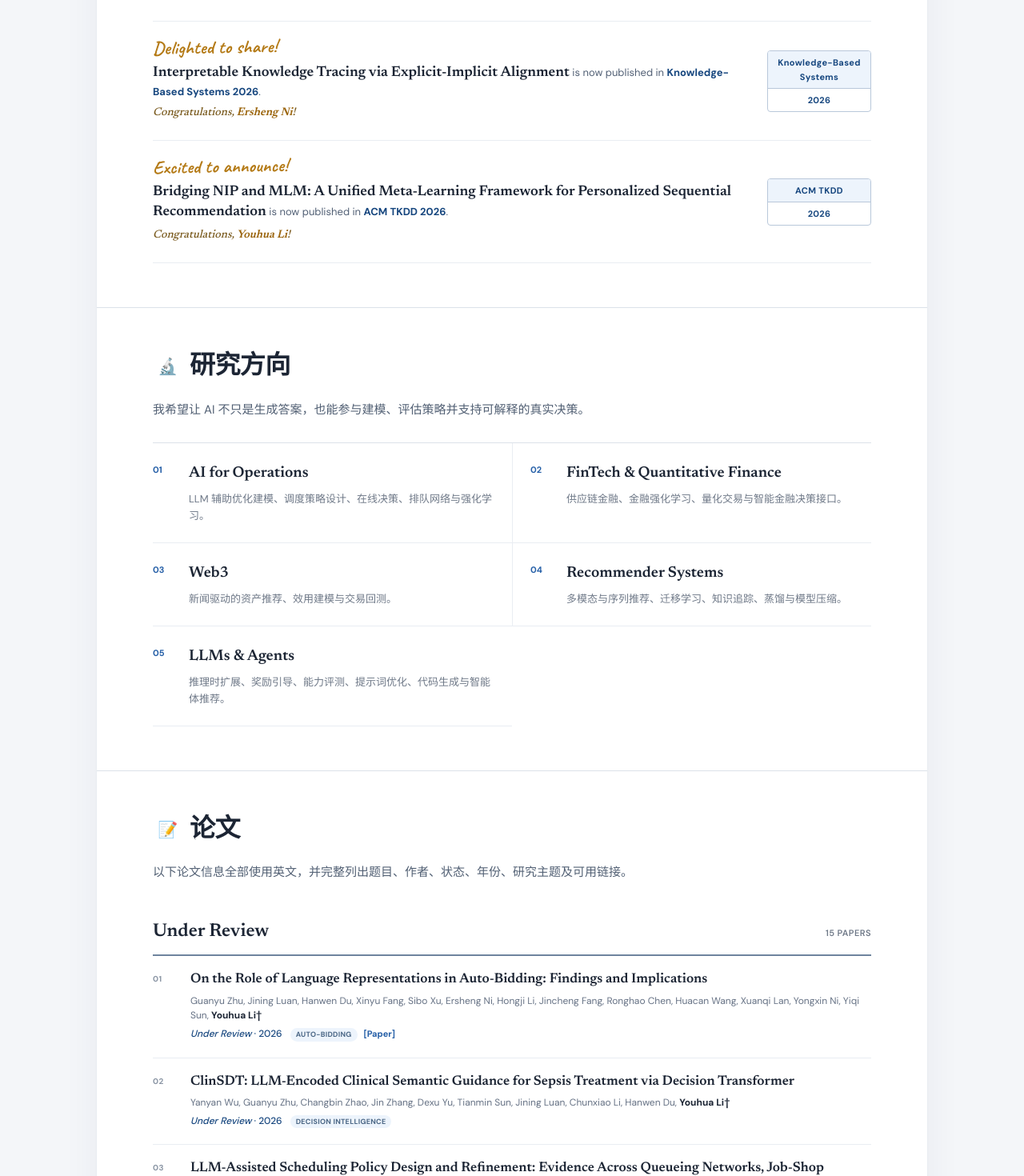
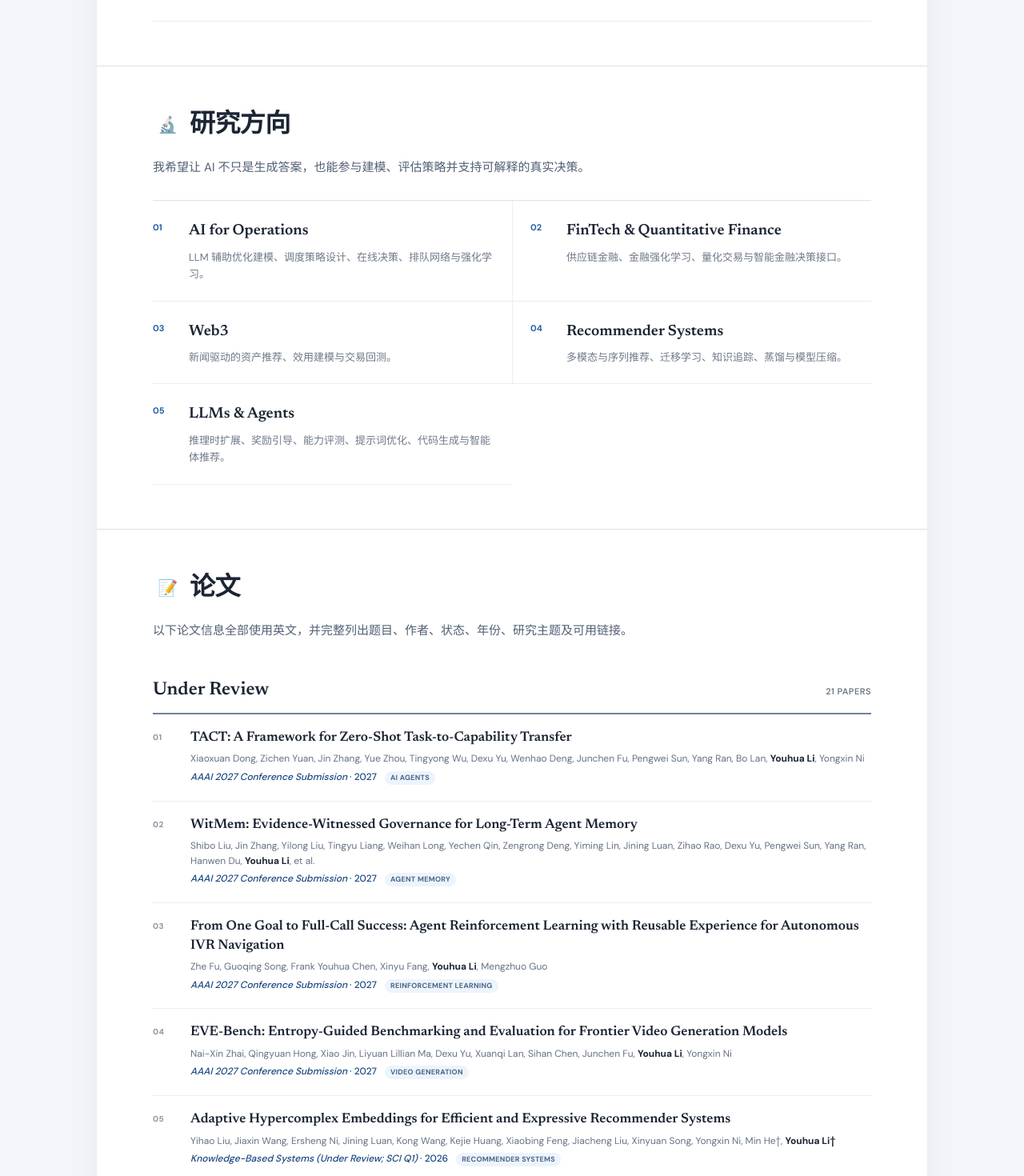
Before and after one commit to youhua97/youhua97.github.io, a Next.js app: page / in a window 1280 px wide. Shown: the part 1400-2870 px from the top of the page at 80% size. Built offline with nearby package versions, Linux system fonts and the light colour scheme.

Commit message:
Add new submissions and focus the news section

```diff
--- a/app/AcademicHome.tsx
+++ b/app/AcademicHome.tsx
@@ -33,7 +33,7 @@ const copy = {
     navAria: "页面导航",
     avatarAria: "YL 字母抽象头像（非真人照片）",
     newsTitle: "最新动态",
-    newsNote: "最新公开的录用与发表成果",
+    newsNote: "最新公开的录用成果",
     researchTitle: "研究方向",
     researchIntro: "我希望让 AI 不只是生成答案，也能参与建模、评估策略并支持可解释的真实决策。",
     researchAreas: [
@@ -160,7 +160,7 @@ const copy = {
     navAria: "Page navigation",
     avatarAria: "Abstract YL monogram avatar, not a real photograph",
     newsTitle: "News",
-    newsNote: "Latest public acceptances and publications",
+    newsNote: "Latest public acceptance",
     researchTitle: "Research",
     researchIntro: "I work toward AI systems that do more than generate answers: they formulate models, evaluate policies, and support interpretable real-world decisions.",
     researchAreas: [
@@ -273,24 +273,6 @@ const news = [
     venue: "ECCV",
     year: "2026",
     firstAuthor: "Nai-Xin Zhai",
-  },
-  {
-    lead: "Delighted to share!",
-    title: "Interpretable Knowledge Tracing via Explicit-Implicit Alignment",
-    status: "is now published in",
-    venue: "Knowledge-Based Systems",
-    year: "2026",
-    firstAuthor: "Ersheng Ni",
-    href: "https://doi.org/10.1016/j.knosys.2026.116071",
-  },
-  {
-    lead: "Excited to announce!",
-    title: "Bridging NIP and MLM: A Unified Meta-Learning Framework for Personalized Sequential Recommendation",
-    status: "is now published in",
-    venue: "ACM TKDD",
-    year: "2026",
-    firstAuthor: "Youhua Li",
-    href: "https://dl.acm.org/doi/10.1145/3786346",
   },
 ];
 
--- a/app/data.ts
+++ b/app/data.ts
@@ -8,6 +8,58 @@ export type Paper = {
 };
 
 export const underReview: Paper[] = [
+  {
+    title: "TACT: A Framework for Zero-Shot Task-to-Capability Transfer",
+    authors:
+      "Xiaoxuan Dong, Zichen Yuan, Jin Zhang, Yue Zhou, Tingyong Wu, Dexu Yu, Wenhao Deng, Junchen Fu, Pengwei Sun, Yang Ran, Bo Lan, Youhua Li, Yongxin Ni",
+    venue: "AAAI 2027 Conference Submission",
+    year: "2027",
+    tag: "AI Agents",
+  },
+  {
+    title: "WitMem: Evidence-Witnessed Governance for Long-Term Agent Memory",
+    authors:
+      "Shibo Liu, Jin Zhang, Yilong Liu, Tingyu Liang, Weihan Long, Yechen Qin, Zengrong Deng, Yiming Lin, Jining Luan, Zihao Rao, Dexu Yu, Pengwei Sun, Yang Ran, Hanwen Du, Youhua Li, et al.",
+    venue: "AAAI 2027 Conference Submission",
+    year: "2027",
+    tag: "Agent Memory",
+  },
+  {
+    title:
+      "From One Goal to Full-Call Success: Agent Reinforcement Learning with Reusable Experience for Autonomous IVR Navigation",
+    authors:
+      "Zhe Fu, Guoqing Song, Frank Youhua Chen, Xinyu Fang, Youhua Li, Mengzhuo Guo",
+    venue: "AAAI 2027 Conference Submission",
+    year: "2027",
+    tag: "Reinforcement Learning",
+  },
+  {
+    title:
+      "EVE-Bench: Entropy-Guided Benchmarking and Evaluation for Frontier Video Generation Models",
+    authors:
+      "Nai-Xin Zhai, Qingyuan Hong, Xiao Jin, Liyuan Lillian Ma, Dexu Yu, Xuanqi Lan, Sihan Chen, Junchen Fu, Youhua Li, Yongxin Ni",
+    venue: "AAAI 2027 Conference Submission",
+    year: "2027",
+    tag: "Video Generation",
+  },
+  {
+    title:
+      "Adaptive Hypercomplex Embeddings for Efficient and Expressive Recommender Systems",
+    authors:
+      "Yihao Liu, Jiaxin Wang, Ersheng Ni, Jining Luan, Kong Wang, Kejie Huang, Xiaobing Feng, Jiacheng Liu, Xinyuan Song, Yongxin Ni, Min He†, Youhua Li†",
+    venue: "Knowledge-Based Systems (Under Review; SCI Q1)",
+    year: "2026",
+    tag: "Recommender Systems",
+  },
+  {
+    title:
+      "SMKT-LLM: Semantic Mapping for Knowledge Tracing with Large Language Models",
+    authors:
+      "Jiaxin Wang, Ersheng Ni, Hanwen Du, Sibo Xu, Jining Luan, Hao Zeng, Shuyan Xiong, Weihua Cheng, Chengzhi Xie, Yongxin Ni, Youhua Li†",
+    venue: "Knowledge-Based Systems (Under Review; SCI Q1)",
+    year: "2026",
+    tag: "Knowledge Tracing",
+  },
   {
     title: "On the Role of Language Representations in Auto-Bidding: Findings and Implications",
     authors:
```
Also changed, not shown: 1 other file (tests, documents, lock files or other folders).
